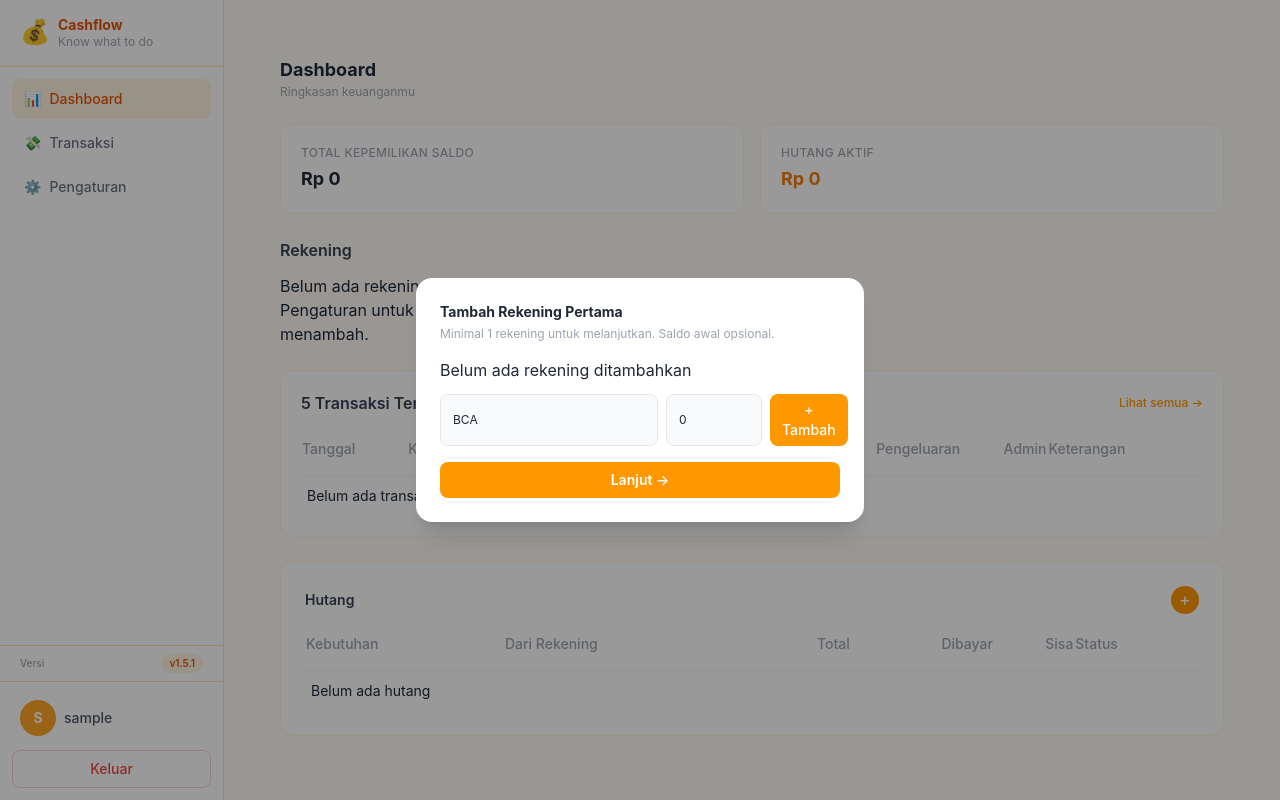
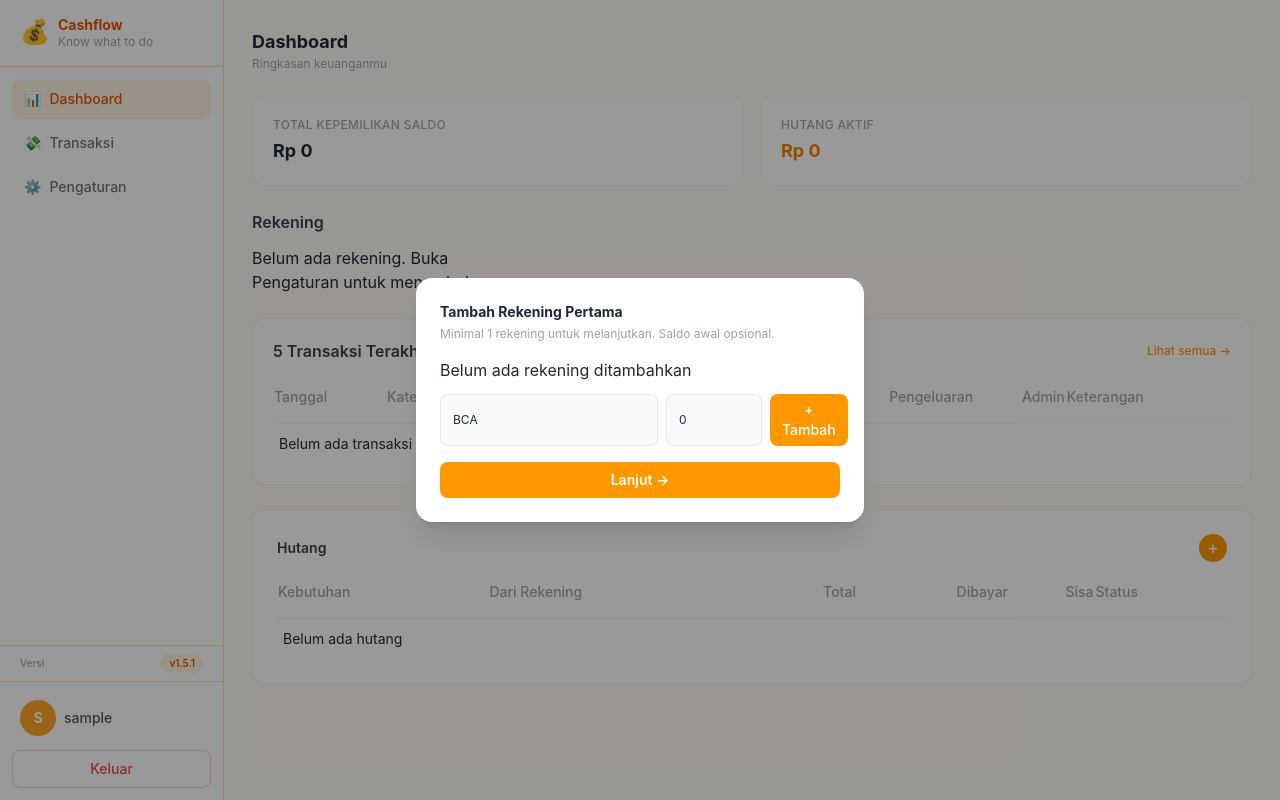
Before and after one commit to panpapan-rahe/cash-flow-journal, a Flask app: page /dashboard in a window 1280 px wide. Run offline with Flask 3, Linux system fonts and the light colour scheme; the visitor is signed in with stand-in values (Sample User, id 1); data that the repository does not hold is empty; some libraries are stand-ins or nearby versions.

Commit message:
fix: dashboard layout double padding

```diff
--- a/app/templates/index.html
+++ b/app/templates/index.html
@@ -57,13 +57,12 @@
 </head>
 <body class="bg-cream font-sans text-gray-800">
 
-<!-- ═══ Layout ══─ -->
+<!-- ── Layout ── -->
 <div class="flex h-screen overflow-hidden">
 
     {% include '_sidebar.html' %}
 
     <!-- ── Main Content ── -->
-    <main class="flex-1 overflow-y-auto scroll-thin p-5 lg:p-7 bg-cream">
     <main class="flex-1 overflow-y-auto scroll-thin p-5 lg:p-7 bg-cream">
         <!-- Top bar -->
         <header class="flex items-center justify-between mb-6">
@@ -71,7 +70,6 @@
                 <h2 class="text-lg font-bold text-gray-800">Dashboard</h2>
                 <p class="text-xs text-gray-400">Ringkasan keuanganmu</p>
             </div>
-                <!-- Pengaturan sudah ada di sidebar -->
         </header>
 
             <!-- Summary Cards -->
```
Lines whose indentation alone changed are shown as unchanged.
